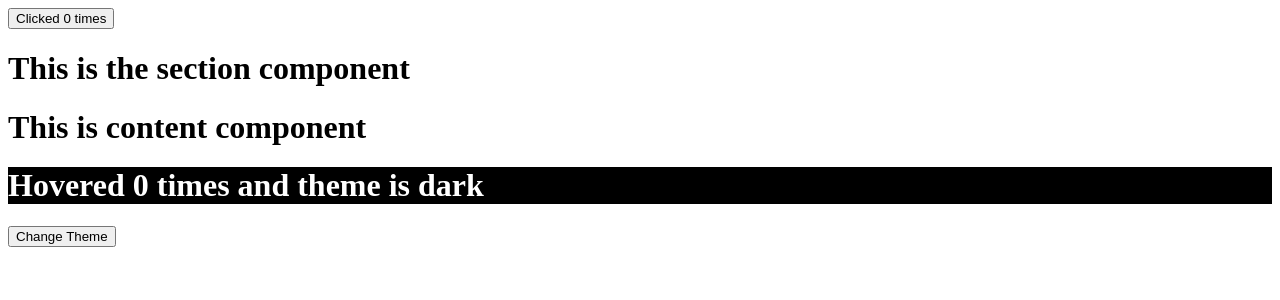
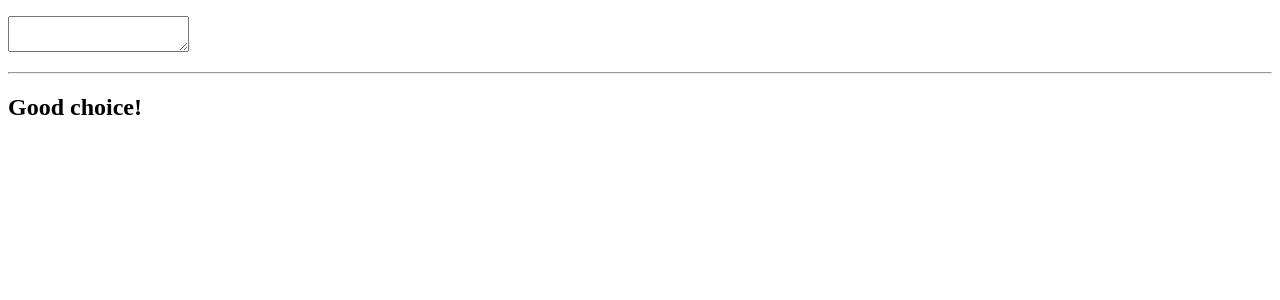
Before and after one commit to Ashik-2000/React, a React (Vite) app in the folder ForPractice/: page / in a window 1280 px wide. Shown: the top 300 px of the page. Built offline with nearby package versions, Linux system fonts and the light colour scheme.

Commit message:
React Hook

```diff
--- a/ForPractice/src/App.jsx
+++ b/ForPractice/src/App.jsx
@@ -1,38 +1,12 @@
 import React from "react";
-import Counter from "./components/Counter";
-import ClickCounter from "./components/ClickCounter";
-import Section from "./components/Section";
-import ThemeContext from "./contexts/themeContext";
+import Todo from "./components/TodoClass";
 
-class App extends React.Component {
-    state = {
-        theme: "dark",
-    };
-    switchTheme = () => {
-        this.setState((prevState) => ({
-            theme: prevState.theme === "dark" ? "light" : "dark",
-        }));
-    };
+export default class App extends React.Component {
     render() {
-        const { theme } = this.state;
         return (
-            <>
-                <Counter>
-                    {(count, incrementCount) => (
-                        <ClickCounter
-                            count={count}
-                            incrementCount={incrementCount}
-                        />
-                    )}
-                </Counter>
-                <ThemeContext.Provider
-                    value={{ theme: theme, switchTheme: this.switchTheme }}
-                >
-                    <Section />
-                </ThemeContext.Provider>
-            </>
+            <div className="app">
+                <Todo />
+            </div>
         );
     }
 }
-
-export default App;
--- a/ForPractice/src/components/ClickCounter.jsx
+++ /dev/null
@@ -1,9 +0,0 @@
-function ClickCounter({ count, incrementCount }) {
-    return (
-        <>
-            <button onClick={incrementCount}>Clicked {count} times</button>
-        </>
-    );
-}
-
-export default ClickCounter;
--- /dev/null
+++ b/ForPractice/src/components/TodoClass.jsx
@@ -0,0 +1,40 @@
+import React from "react";
+
+class Todo extends React.Component {
+    state = {
+        todo: "",
+        warning: null,
+    };
+
+    handleInput = (e) => {
+        const inputValue = e.target.value;
+        const warning = inputValue.includes(".js")
+            ? "You need JavaScript skill to complete the task. Do you have it?"
+            : null;
+
+        this.setState({
+            todo: inputValue,
+            warning: warning,
+        });
+    };
+
+    render() {
+        const { todo, warning } = this.state;
+        return (
+            <>
+                <p>{todo}</p>
+                <p>
+                    <textarea
+                        name="todo"
+                        value={todo}
+                        onChange={this.handleInput}
+                    />
+                </p>
+                <hr />
+                <h2>{warning || "Good choice!"}</h2>
+            </>
+        );
+    }
+}
+
+export default Todo;
```
Also changed, not shown: ForPractice/src/components/Bracket.jsx (deleted, +0 -8 lines), ForPractice/src/components/Emoji.jsx (deleted, +0 -8 lines), ForPractice/src/components/Text.jsx (deleted, +0 -14 lines), ForPractice/src/components/withHOC.jsx (deleted, +0 -26 lines), ForPractice/src/lib/Context.js (deleted, +0 -22 lines).
